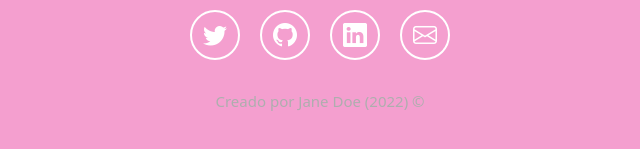
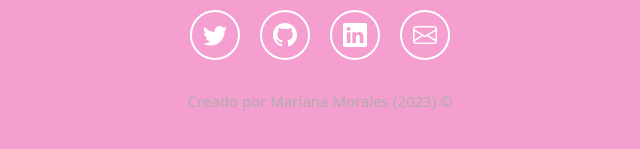
Before and after one commit to morales204/morales204.github.io, a plain HTML site: page index.html in a window 1280 px wide. Shown: the part 3977-4126 px from the top of the page, 320-960 px from the left. Drawn offline with nearby package versions, Linux system fonts and the light colour scheme; a web font is replaced by a local one.

Commit message:
Update index.html

```diff
--- a/index.html
+++ b/index.html
@@ -365,7 +365,7 @@
           <i class="bi bi-envelope"></i>
         </a>
       </div>
-      <div class="derechos-de-autor">Creado por Jane Doe (2022) &#169;</div>
+      <div class="derechos-de-autor">Creado por Mariana Morales (2023) &#169;</div>
     </footer>
 
     <script src="https://cdn.jsdelivr.net/npm/bootstrap@5.2.2/dist/js/bootstrap.bundle.min.js" integrity="sha384-OERcA2EqjJCMA+/3y+gxIOqMEjwtxJY7qPCqsdltbNJuaOe923+mo//f6V8Qbsw3" crossorigin="anonymous"></script>
```
